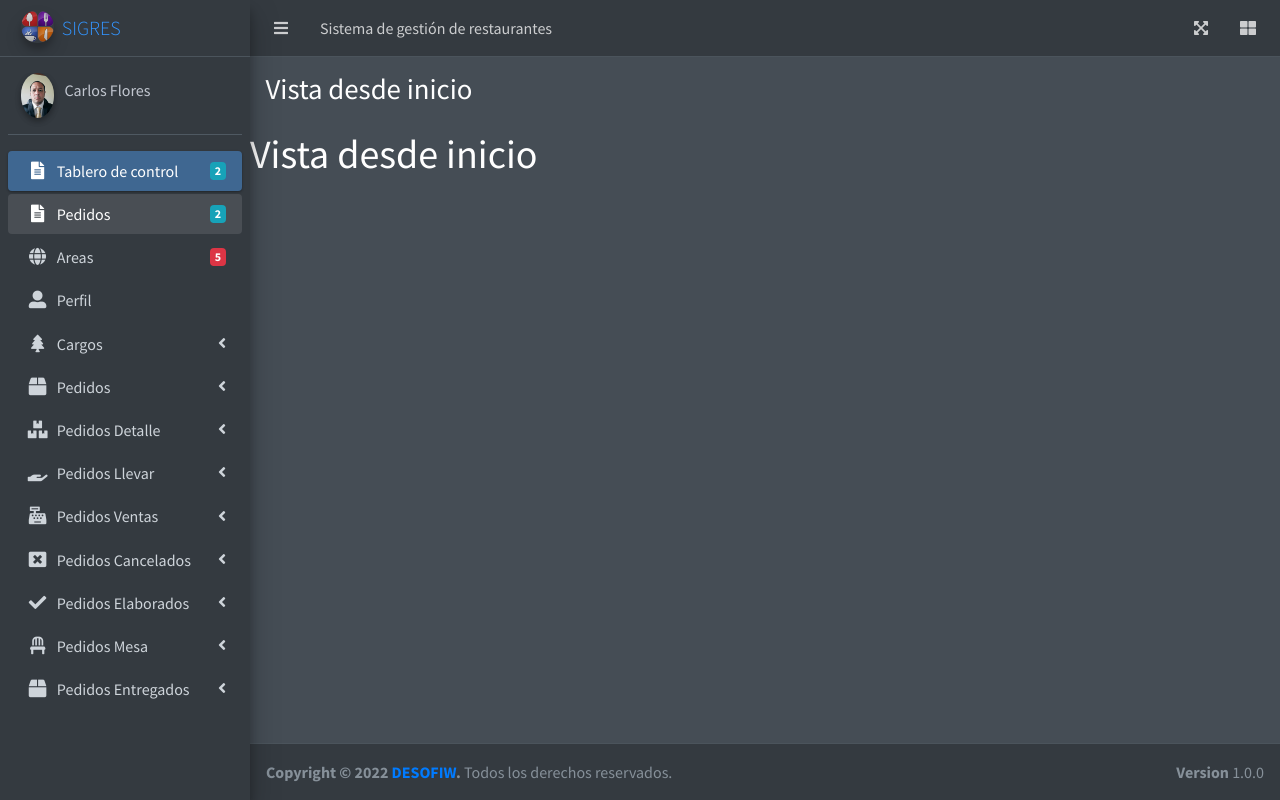
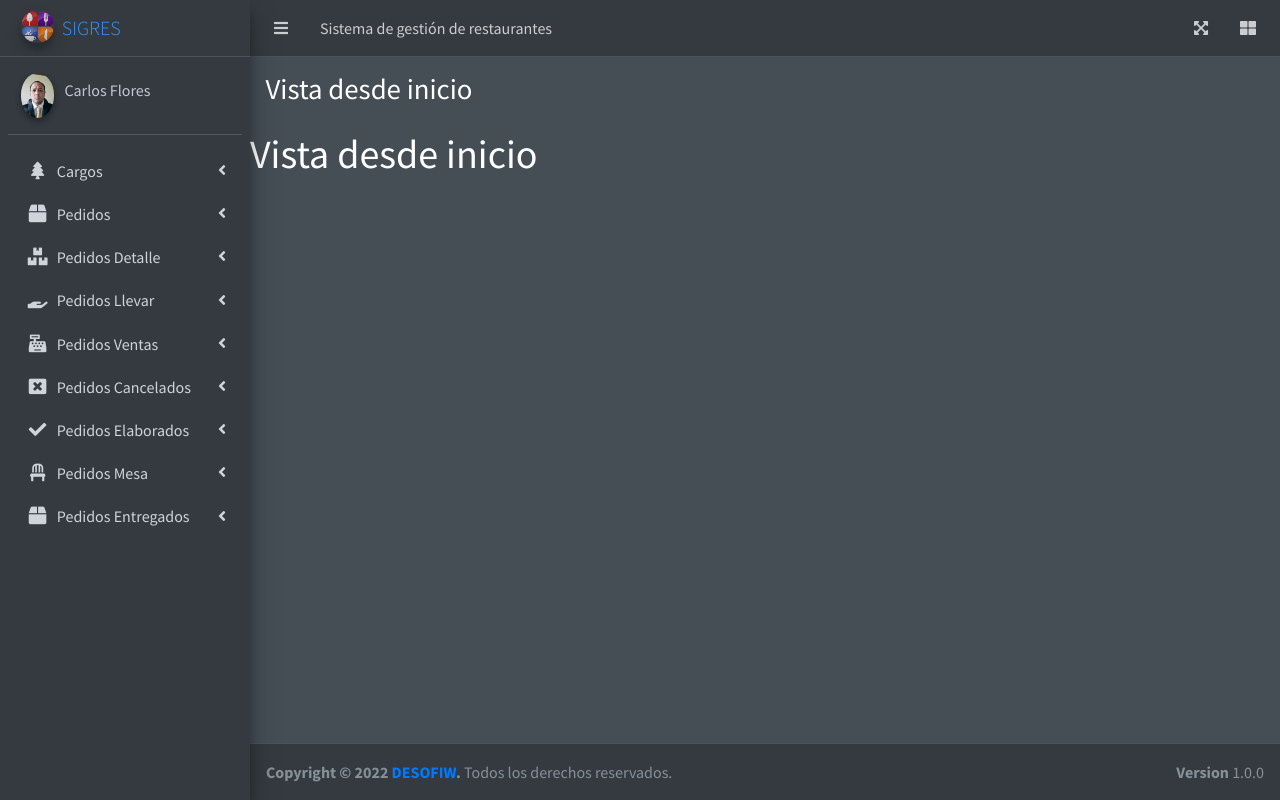
Before and after one commit to jtaboracastejon/PW3P-Modulo-Pedidos, a Node server app: page /app/ in a window 1280 px wide. Run offline with Node 20, Linux system fonts and the light colour scheme; some libraries are stand-ins or nearby versions.

Commit message:
Edicion del menu lateral

```diff
--- a/src/views/partials/menulateral.handlebars
+++ b/src/views/partials/menulateral.handlebars
@@ -23,41 +23,6 @@
         <ul class="nav nav-pills nav-sidebar flex-column" data-widget="treeview" role="menu" data-accordion="false">
           <!-- Add icons to the links using the .nav-icon class
                with font-awesome or any other icon font library -->
-          <li class="nav-item menu-open">
-            <a href="/" class="nav-link active">
-              <i class="nav-icon fas fa-file-alt"></i>
-              <p>
-                Tablero de control
-                <span class="badge badge-info right">2</span>
-              </p>
-            </a>
-          </li>
-          <li class="nav-item menu-open">
-            <a href="/" class="nav-link">
-              <i class="nav-icon fas fa-file-alt"></i>
-              <p>
-                Pedidos
-                <span class="badge badge-info right">2</span>
-              </p>
-            </a>
-          </li>
-          <li class="nav-item">
-            <a href="/" class="nav-link">
-              <i class="nav-icon fas fa-globe"></i>
-              <p>
-                Areas
-                <span class="right badge badge-danger">5</span>
-              </p>
-            </a>
-          </li>
-          <li class="nav-item">
-            <a href="/perfil" class="nav-link">
-              <i class="nav-icon fas fa-user-alt"></i>
-              <p>
-                Perfil
-              </p>
-            </a>
-          </li>
           <li class="nav-item">
             <a href="/" class="nav-link">
               <i class="nav-icon fas fa-tree"></i>
```
